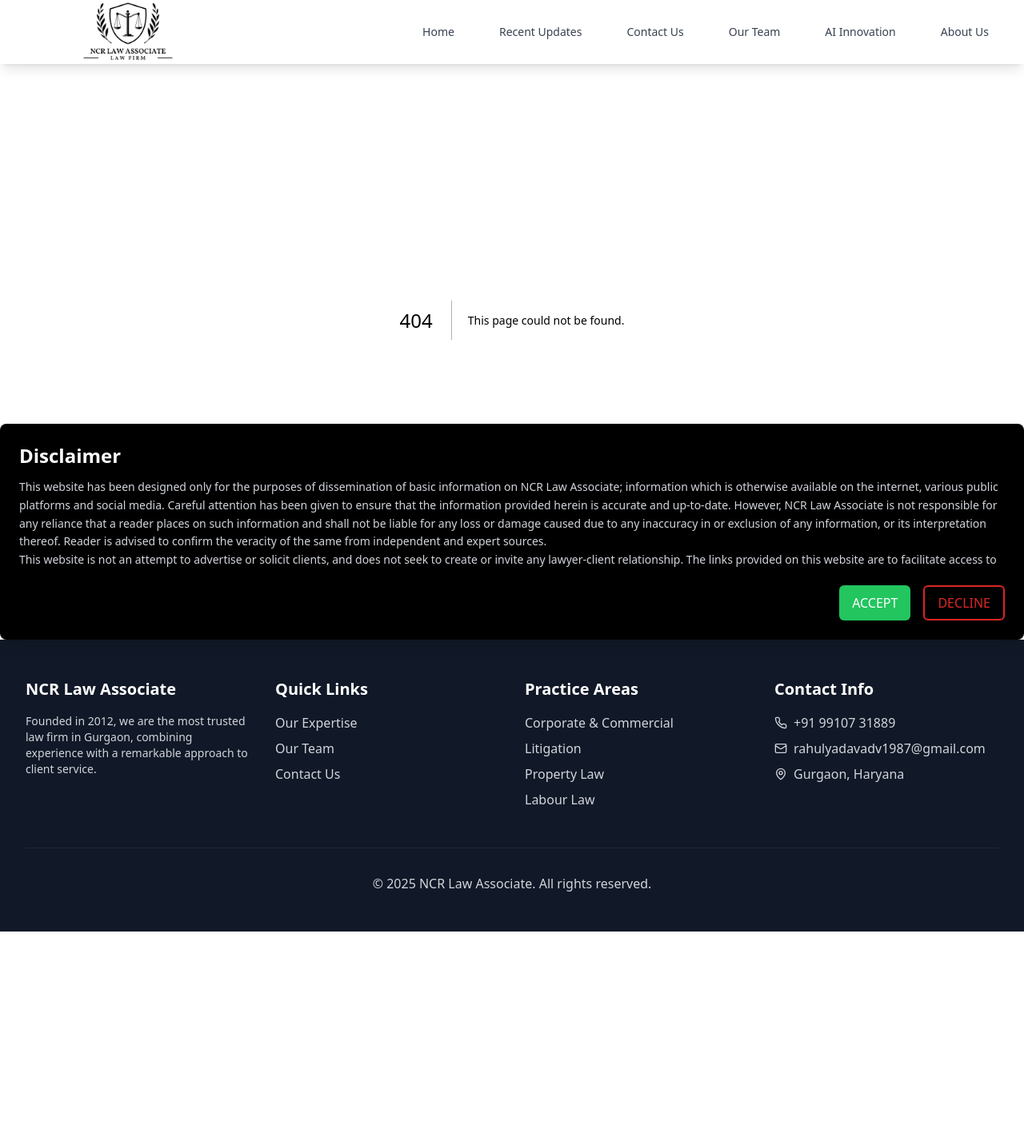
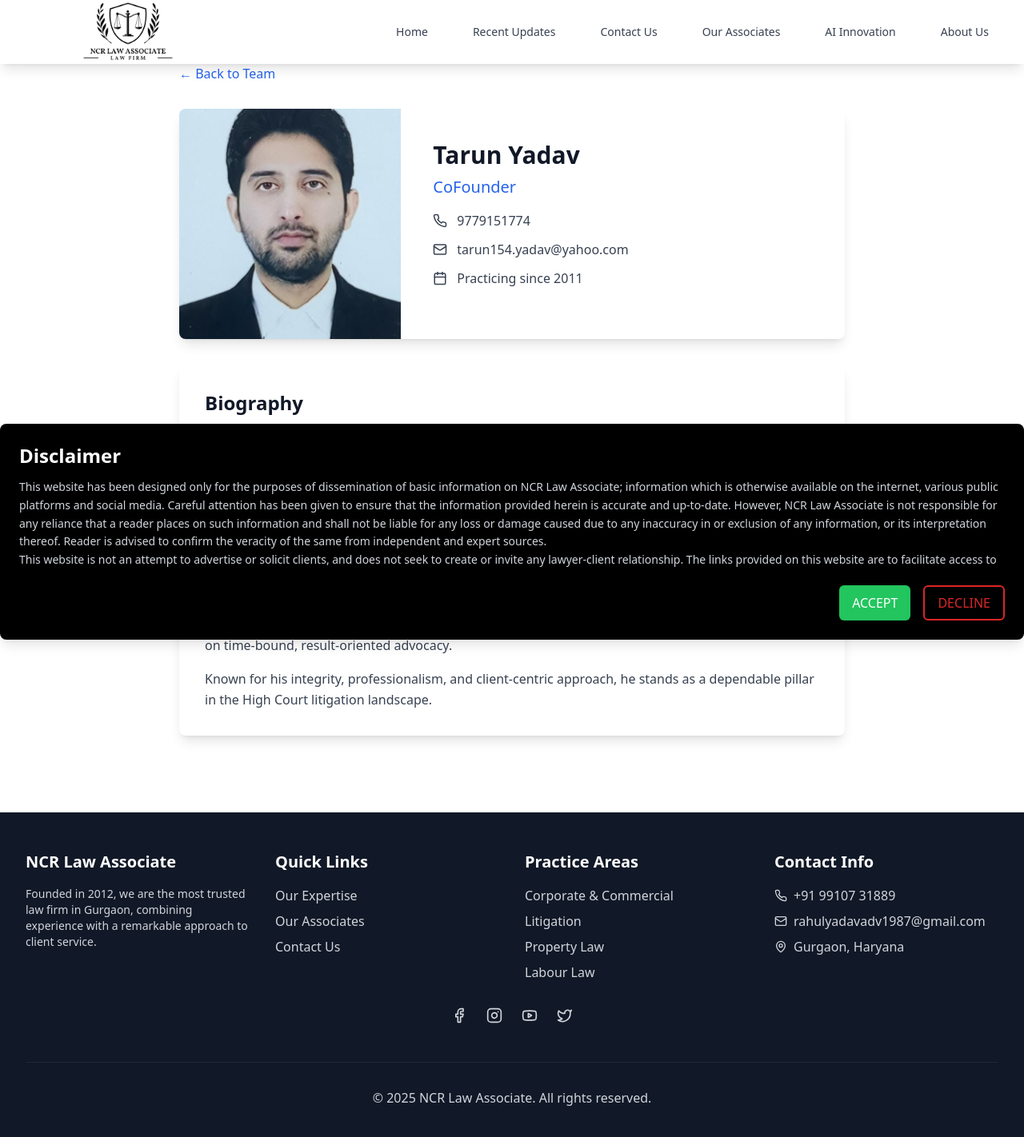
Before and after one commit to Jayant818/lawFirm, a Next.js app: page /team/1 in a window 1280 px wide. Before the commit this address had no page. Shown: the top 1422 px of the page at 80% size. Before the commit the page ends 1165 px from the top, so only its background shows below. Built offline with nearby package versions, Linux system fonts and the light colour scheme.

Commit message:
Update team member information in Navbar and Footer components Refactor socialLinks constant to include new social media links Update blogs.json to remove outdated blog entry Refactor TeamPage and TeamMemberProfile to use Link component for team member navigation

```diff
--- a/app/Components/Footer.tsx
+++ b/app/Components/Footer.tsx
@@ -1,9 +1,16 @@
 import React from 'react';
 import Link from 'next/link';
-import { Phone, Mail, MapPin } from 'lucide-react';
+import { Phone, Mail, MapPin, Facebook, Youtube, Instagram, Twitter } from 'lucide-react';
 
 const Footer = () => {
   const currentYear = new Date().getFullYear();
+
+  const socialLinks = {
+    youtube: "https://youtube.com/@ncrlawassociate?si=n4NM_UvJzc9YPryR",
+    facebook: "https://www.facebook.com/share/15AbsTPQX7/",
+    instagram: "https://www.instagram.com/ncrlawassociate?igsh=MXExeXljbm45ZjU5cg==",
+    twitter: "https://x.com/ncrlawassociate?t=P6s0zIAdKHL7Y_2CG9RUEw&s=09",
+  };
 
   return (
     <footer className="bg-gray-900 text-gray-300">
@@ -26,7 +33,7 @@
               </li>
               <li>
                 <Link href="/team" className="hover:text-blue-400 transition-colors duration-300">
-                  Our Team
+                  Our Associates
                 </Link>
               </li>
               <li>
@@ -70,6 +77,22 @@
           </div>
         </div>
 
+        {/* Social Links */}
+        <div className="mt-8 flex justify-center space-x-6">
+          <a href={socialLinks.facebook} target="_blank" rel="noopener noreferrer" className="hover:text-blue-500">
+            <Facebook size={20} />
+          </a>
+          <a href={socialLinks.instagram} target="_blank" rel="noopener noreferrer" className="hover:text-pink-500">
+            <Instagram size={20} />
+          </a>
+          <a href={socialLinks.youtube} target="_blank" rel="noopener noreferrer" className="hover:text-red-500">
+            <Youtube size={20} />
+          </a>
+          <a href={socialLinks.twitter} target="_blank" rel="noopener noreferrer" className="hover:text-blue-400">
+            <Twitter size={20} />
+          </a>
+        </div>
+
         <div className="mt-12 pt-8 border-t border-gray-800 text-center">
           <p>© {currentYear} NCR Law Associate. All rights reserved.</p>
         </div>
--- a/app/Components/Navbar.tsx
+++ b/app/Components/Navbar.tsx
@@ -10,7 +10,7 @@
     { label: 'Home', href: '/' },
     { label: 'Recent Updates', href: '/recent-updates' },
     { label: 'Contact Us', href: '/contact' },
-    { label: 'Our Team', href: '/team' },
+    { label: 'Our Associates', href: '/team' },
     { label: 'AI Innovation', href: '/innovation' },
     { label: 'About Us', href: '/about' },
   ];
--- /dev/null
+++ b/app/constant/socialLinks.ts
@@ -0,0 +1,8 @@
+export const SocialLinks = {
+  //   linkedin: "https://www.linkedin.com/company/ncr-law-associates/",
+  youtube: "https://youtube.com/@ncrlawassociate?si=n4NM_UvJzc9YPryR",
+  facebook: "https://www.facebook.com/share/15AbsTPQX7/",
+  instagram:
+    "https://www.instagram.com/ncrlawassociate?igsh=MXExeXljbm45ZjU5cg==",
+  twitter: "https://x.com/ncrlawassociate?t=P6s0zIAdKHL7Y_2CG9RUEw&s=09",
+};
--- a/app/constant/team.ts
+++ b/app/constant/team.ts
@@ -10,38 +10,54 @@
       "Since the inception of law firm we have handled and argued a wide range of Criminal cases at all stages and various kinds of Civil Matters such as Suits,  Writs, Appeals, Revisions, Arbitration Petitions, Contractual Law, Company Law, Family Law, Constitution of India, Securitization Law, Service Law, Labour Law etc. ",
       "Joined as Assistant District Attorney/Assistant Public Prosecutor/Govt. Pleader in Prosecution Department, Govt. of Haryana in (April 1992). ",
       "After 7 years as APP, notified as Public Prosecutor by the Govt. of Haryana (1999)",
-      "Promoted as Deputy District Attorney in the Prosecution Department by the Govt. of Haryana in August, 2010.",
+      "Prompoted as Deputy District Attorney in the Prosecution Department by the Govt. of Haryana in August, 2010.",
       "During my tenure in prosecution department, conducted all types of trials i.e. heinous crimes and murder cases before the court of Hon’ble Session Judge/ASJ; the work/trial assigned during said tenure and also represented States in all important civil cases including arbitration on behalf of States before the Hon’ble Court of District Judge/Addl. District Judge.",
       "Sought voluntary retirement from Govt. of Haryana and started practice as an Advocate (in August 2012).",
     ],
   },
   {
     name: "Tarun Yadav",
-    post: "Team Member",
+    post: "CoFounder",
     phone: "9779151774",
     email: "tarun154.yadav@yahoo.com",
     imgUrl: "/tarunYadav.jpeg",
     startDate: "2011",
+    description: [
+      "Practicing since 2011, Advocate he is a seasoned legal professional known for his unwavering dedication to justice and precision in legal strategy. Based at the High Court of Punjab and Haryana, he has earned a reputation for delivering results across a broad spectrum of legal domains, including matrimonial disputes, criminal trials and appeals, civil suits, labour matters, and arbitration proceedings.",
+      "With over a decade of courtroom experience, he approaches each case with a judicious blend of legal insight and procedural command. His sharp legal instincts and clarity of argumentation have consistently earned him the trust of clients and respect among peers. Whether navigating the intricacies of a family dispute or contesting a complex civil or criminal matter, his focus remains firmly on time-bound, result-oriented advocacy.",
+      "Known for his integrity, professionalism, and client-centric approach, he stands as a dependable pillar in the High Court litigation landscape.",
+    ],
   },
+
   {
     name: "Rahul Yadav",
-    post: "Team Member",
+    post: "CoFounder",
     phone: "9910731889",
     email: "rahulyadavadv1987@gmail.com",
     imgUrl: "/rahulYadav.jpg",
     startDate: "2011",
+    description: [
+      "With over a decade of experience in the legal profession, Advocate [Name] has been actively practicing since 2011, offering expert legal counsel and representation in a wide range of matters. His expertise spans across matrimonial disputes, criminal defense, civil litigation, labour law, and arbitration.",
+      "Known for his sharp legal acumen and strategic approach, he has successfully represented clients before various courts and tribunals across India. His commitment to timely and effective justice delivery sets him apart, ensuring that clients receive practical solutions within a structured timeframe.",
+      "Advocate [Name] combines deep knowledge of substantive and procedural law with a results-driven mindset, making him a trusted legal advisor for both individuals and corporate clients.",
+    ],
   },
   {
     name: "Lokesh Yadav",
-    post: "Team Member",
+    post: "Associates",
     phone: "9991636649",
     email: "advlokeshrao@gmail.com",
     imgUrl: "/LokeshYadav.jpeg",
     startDate: "2016",
+    description: [
+      "As an Advocate he is practicing since 2016, is a committed legal professional offering comprehensive legal services across the trial courts of Haryana. With a strong command over multiple branches of law—including criminal defense, matrimonial disputes, civil litigation, labour matters, and arbitration—he brings a client-focused, result-driven approach to every case.",
+      "Known for his clarity in legal reasoning and deep understanding of procedural law, he has built a reputation for resolving complex disputes efficiently and effectively. He believes in time-bound justice and is dedicated to providing practical, honest, and strategic counsel to individuals and businesses alike.",
+      "His practice stands out for its adaptability across diverse legal issues, keen attention to detail, and relentless advocacy tailored to the unique circumstances of each client. Whether you’re facing a sensitive family matter, a criminal accusation, or a contractual dispute, he ensures your legal journey is handled with professionalism, transparency, and commitment.",
+    ],
   },
   {
     name: "Ashutosh Anand",
-    post: "Team Member",
+    post: "Associates",
     phone: "9899099458",
     email: "adv.ashutosh09@gmail.com",
     imgUrl: "/ashutoshAnand.png",
@@ -54,13 +70,13 @@
   },
   {
     name: "Yudhisthir Yadav",
-    post: "Team Member",
+    post: "Associates",
     phone: "7015804793",
     email: "advyudhisthiryadav@gmail.com",
     imgUrl: "/kuku5.png",
     startDate: "2023",
     description: [
-      "An advocate by profession, [Name] is known for his dynamic legal practice, representing clients across India and internationally in criminal, civil, labour, arbitration, and real estate matters. A graduate of the esteemed Campus Law Centre, University of Delhi, he brings a sharp legal mind, strategic thinking, and a commitment to client advocacy.",
+      "An advocate by profession, he is known for his dynamic legal practice, representing clients across India and internationally in criminal, civil, matrimonial disputes, labour, arbitration, and real estate matters. A graduate of the esteemed Campus Law Centre, University of Delhi, he brings a sharp legal mind, strategic thinking, and a commitment to client advocacy.",
       "He has a keen interest in Intellectual Property Rights (IPR) and legal matters involving complex technical dimensions, where his ability to bridge law and technology adds significant value. Before entering the legal field, he earned a degree in Electrical Engineering, which equips him with analytical rigor and a structured problem-solving approach.",
       "His multidisciplinary background enables him to approach intricate legal issues with clarity and precision, particularly in cases at the intersection of law, innovation, and technology.",
     ],
--- a/app/contact/page.tsx
+++ b/app/contact/page.tsx
@@ -2,6 +2,7 @@
 import Image from 'next/image';
 import { CheckCircle} from 'lucide-react';
 import { team } from '../constant/team';
+import Link from 'next/link';
 
 export default function AboutPage() {
   return (
@@ -58,10 +59,11 @@
       </section>
 
       <section className="mb-16">
-        <h2 className="text-2xl font-bold mb-6">Meet Our Team</h2>
+        <h2 className="text-2xl font-bold mb-6">Associate</h2>
         <div className="grid grid-cols-1 md:grid-cols-2 lg:grid-cols-3 gap-6">
           {team.map((member, idx) => (
-            <div key={idx} className="border rounded-lg shadow-sm p-4 text-center">
+            <Link href={`/team/${idx}`} key={idx}>
+              <div className="border rounded-lg shadow-sm p-4 text-center hover:shadow-md transition-shadow">
                 <Image
                   src={member.imgUrl}
                   alt={member.name}
@@ -71,14 +73,9 @@
                 />
                 <h3 className="text-xl font-semibold mb-2">{member.name}</h3>
                 <p className="text-gray-600 mb-1">{member.post}</p>
-              {/* <p className="text-gray-500 text-sm">{member.phone}</p> */}
-              {/* <a
-                href={`mailto:${member.email}`}
-                className="text-blue-600 text-sm underline"
-              >
-                {member.email}
-              </a> */}
+                <p className="text-blue-600 mt-2">View Profile →</p>
               </div>
+            </Link>
           ))}
         </div>
       </section>
--- /dev/null
+++ b/app/team/[id]/page.tsx
@@ -0,0 +1,80 @@
+import React from 'react';
+import Image from 'next/image';
+import { Mail, Phone, Calendar } from 'lucide-react';
+import { team } from '../../constant/team';
+import { notFound } from 'next/navigation';
+import Link from 'next/link';
+
+export default function TeamMemberProfile({ params }: { params: { id: string } }) {
+  // Find the team member by ID (using index as ID)
+  const memberId = parseInt(params.id);
+  const member = team[memberId];
+
+  // If member doesn't exist, show 404
+  if (!member) {
+    notFound();
+  }
+
+  return (
+    <main className="min-h-screen pt-20 pb-16">
+      <div className="max-w-4xl mx-auto px-4 sm:px-6 lg:px-8">
+        {/* Back button */}
+        <Link
+          href="/team"
+          className="inline-flex items-center text-blue-600 hover:text-blue-800 mb-8"
+        >
+          ← Back to Team
+        </Link>
+
+        {/* Profile header */}
+        <div className="bg-white rounded-lg shadow-lg overflow-hidden mb-8">
+          <div className="md:flex">
+            <div className="md:flex-shrink-0 relative h-64 md:h-auto md:w-1/3">
+              <Image
+                src={member.imgUrl}
+                alt={member.name}
+                fill
+                className="object-cover"
+              />
+            </div>
+            <div className="p-8 md:p-10">
+              <h1 className="text-3xl font-bold text-gray-900 mb-2">{member.name}</h1>
+              <p className="text-xl text-blue-600 mb-4">{member.post}</p>
+
+              <div className="space-y-3 mb-6">
+                <div className="flex items-center gap-3 text-gray-700">
+                  <Phone size={18} />
+                  <a href={`tel:${member.phone}`} className="hover:text-blue-600">
+                    {member.phone}
+                  </a>
+                </div>
+                <div className="flex items-center gap-3 text-gray-700">
+                  <Mail size={18} />
+                  <a href={`mailto:${member.email}`} className="hover:text-blue-600">
+                    {member.email}
+                  </a>
+                </div>
+                <div className="flex items-center gap-3 text-gray-700">
+                  <Calendar size={18} />
+                  <span>Practicing since {member.startDate}</span>
+                </div>
+              </div>
+            </div>
+          </div>
+        </div>
+
+        {/* Biography */}
+        <div className="bg-white rounded-lg shadow-lg p-8 mb-8">
+          <h2 className="text-2xl font-bold text-gray-900 mb-6">Biography</h2>
+          <div className="space-y-4">
+            {member.description.map((paragraph, index) => (
+              <p key={index} className="text-gray-700 leading-relaxed">
+                {paragraph}
+              </p>
+            ))}
+          </div>
+        </div>
+      </div>
+    </main>
+  );
+}
--- a/app/team/page.tsx
+++ b/app/team/page.tsx
@@ -1,6 +1,7 @@
 import React from 'react';
 import Image from 'next/image';
 import { team } from '../constant/team';
+import Link from 'next/link';
 
 export default function TeamPage() {
   return (
@@ -27,34 +28,26 @@
                 key={index}
                 className="bg-white rounded-lg shadow-lg overflow-hidden hover:shadow-xl transition-shadow duration-300"
               >
+                <Link href={`/team/${index}`}>
                   <div className="relative h-64">
                     <Image
                       src={member.imgUrl}
                       alt={member.name}
                       fill
-                    // className
+                      className="object-cover"
                     />
                   </div>
                   <div className="p-6">
                     <h3 className="text-xl font-semibold mb-1">{member.name}</h3>
                     <p className="text-blue-600 mb-4">{member.post}</p>
-                  <div className="space-y-2">
-                    {/* <a
-                      href={`tel:${member.phone}`}
-                      className="flex items-center gap-2 text-gray-600 hover:text-blue-600 transition-colors duration-300"
-                    >
-                      <Phone size={16} />
-                      <span>{member.phone}</span>
-                    </a> */}
-                    {/* <a
-                      href={`mailto:${member.email}`}
-                      className="flex items-center gap-2 text-gray-600 hover:text-blue-600 transition-colors duration-300"
-                    >
-                      <Mail size={16} />
-                      <span>{member.email}</span>
-                    </a> */}
+                    <p className="text-gray-600 line-clamp-3">
+                      {member.description[0].substring(0, 120)}...
+                    </p>
+                    <div className="mt-4 text-blue-600 font-medium">
+                      View Full Profile →
                     </div>
                   </div>
+                </Link>
               </div>
             ))}
           </div>
```
Also changed, not shown: data/blogs.json (+0 -8 lines). Lines whose indentation alone changed are shown as unchanged.
